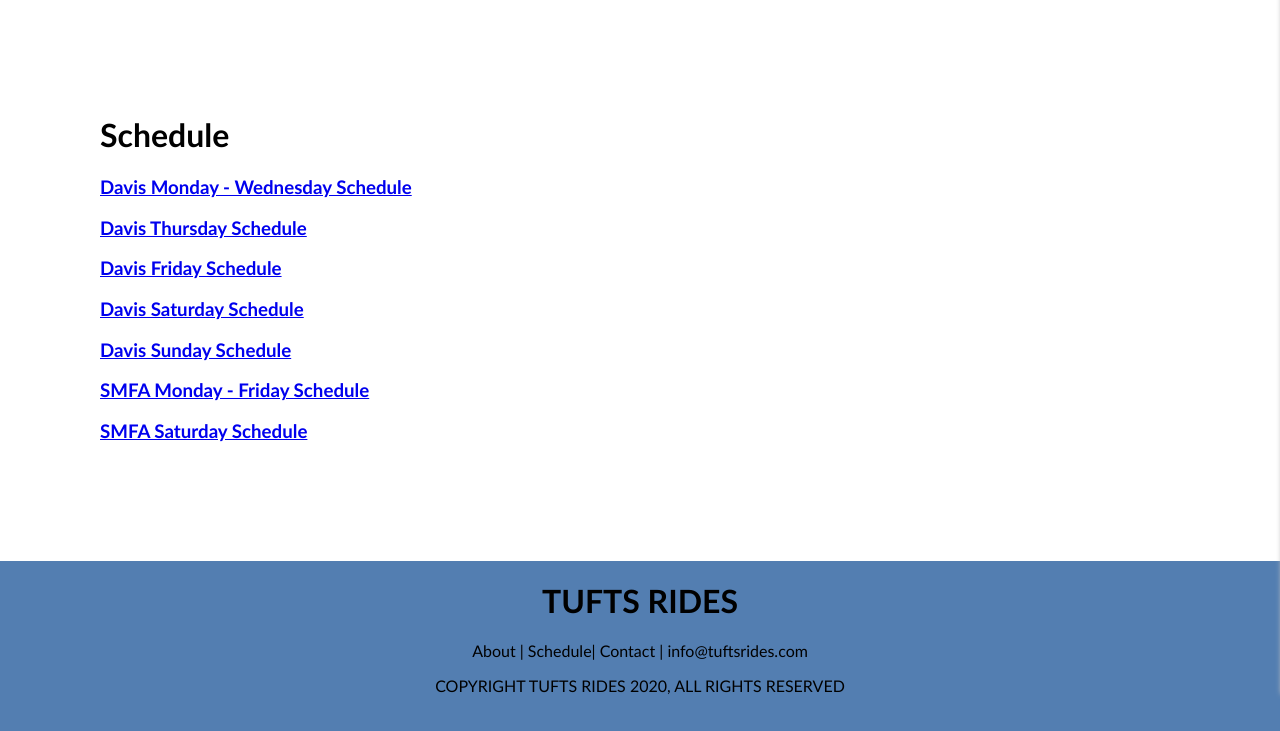
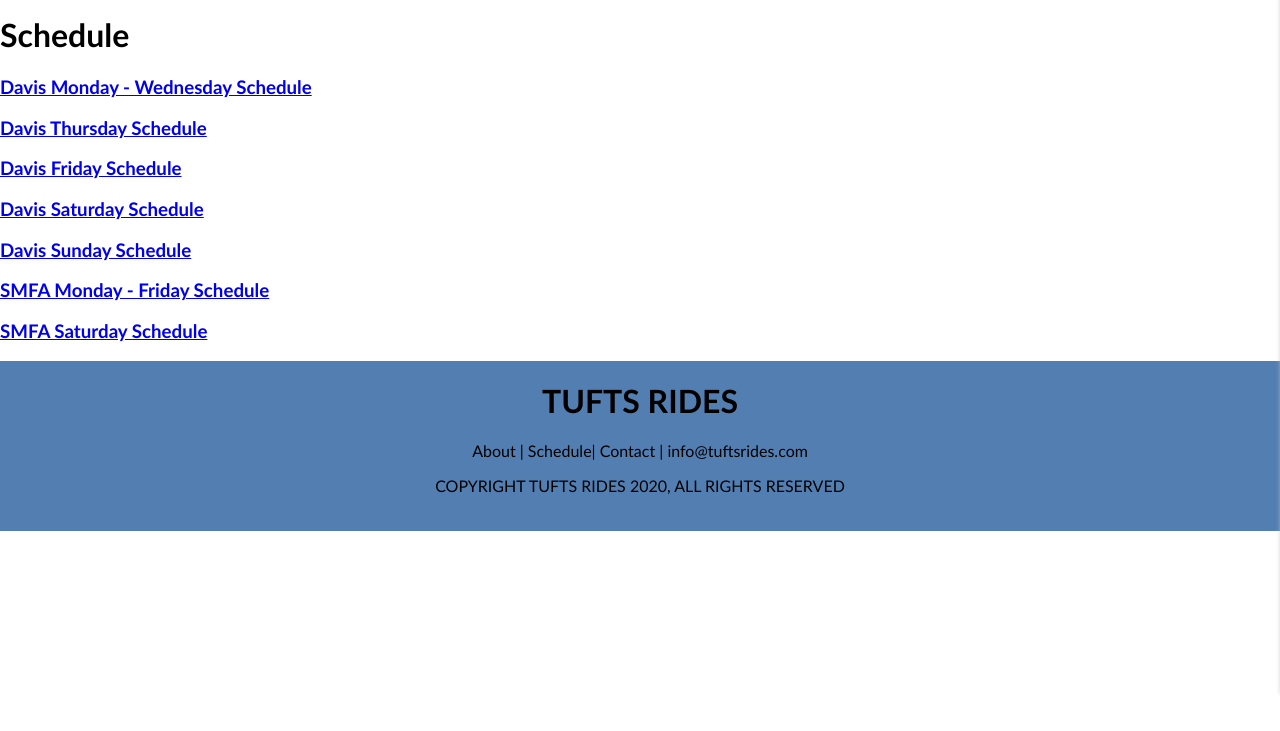
Before and after one commit to csiu18/TuftsRides, a website: page public/schedule/schedules.html in a window 1280 px wide. Shown: the part 106-837 px from the top of the page. After the commit the page ends 800 px from the top, so only its background shows below. Drawn offline with nearby package versions, Linux system fonts and the light colour scheme.

Commit message:
Update schedules.html

```diff
--- a/public/schedule/schedules.html
+++ b/public/schedule/schedules.html
@@ -32,7 +32,7 @@
         </ul>
     </div>
 
-	<div class="map" style="padding: 100px">
+	<div class="map" style="padding: auto">
 		<h1>Schedule</h1>
 		<h3>
 			<p><a href="mon_wed.html">Davis Monday - Wednesday Schedule</a></p>
```
